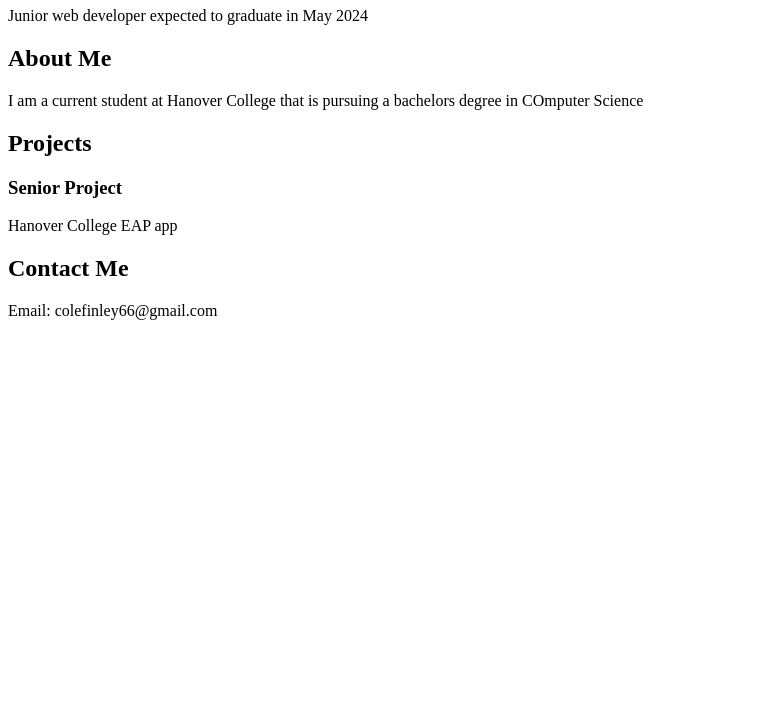
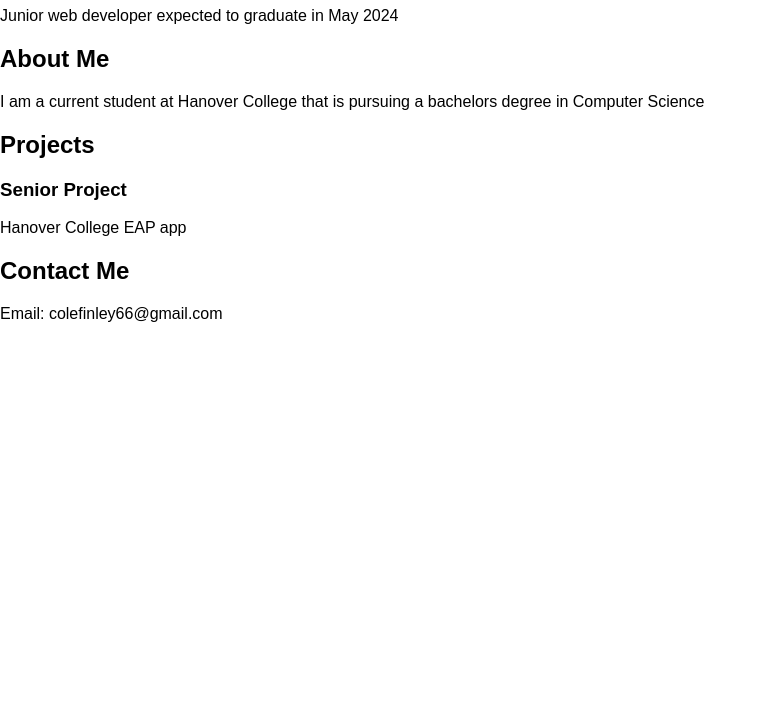
Before and after one commit to finleyc24/ColeFinleyPortfolio, a website: page src/index.html in a window 1280 px wide. Shown: the part 73-800 px from the top of the page, without its empty margins (0-767 px from the left). Drawn offline with Linux system fonts and the light colour scheme; files that its build step writes are made by us from their sources.

Commit message:
create basic body style

```diff
--- a/src/index.html
+++ b/src/index.html
@@ -20,7 +20,7 @@
                 <h2>About Me</h2>
                 <p>
                     I am a current student at Hanover College that is pursuing a
-                    bachelors degree in COmputer Science
+                    bachelors degree in Computer Science
                 </p>
             </div>
         </section>
--- /dev/null
+++ b/src/style.css
@@ -0,0 +1,5 @@
+body {
+    font-family: 'Arial', sans-serif;
+    margin: 0;
+    padding: 0;
+}
```
